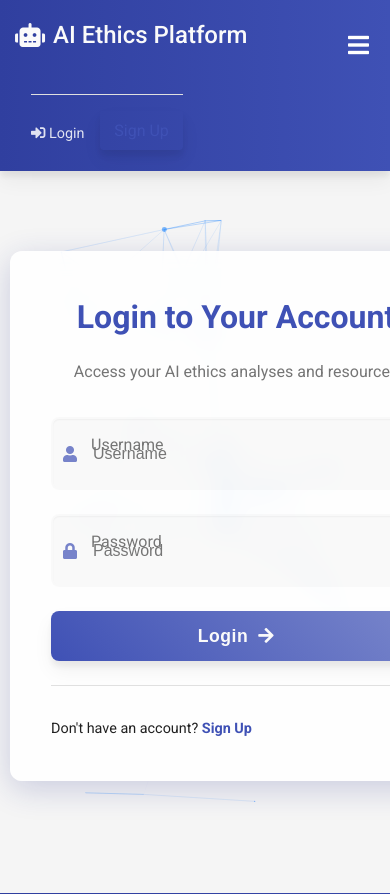
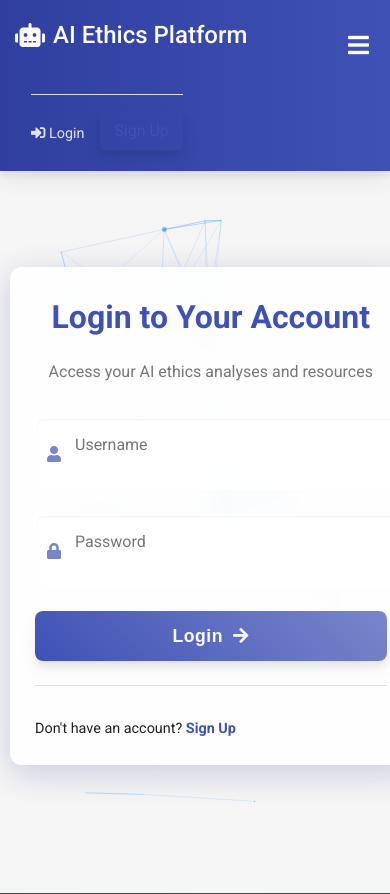
Before and after one commit to PRASAD005-BOT/ResponsibleAI, a Django app: page /login/ in a window 390 px wide; the page is wider, and only the part inside the window is pictured. Shown: the top 894 px of that part. Run offline with Django 4.2, Linux system fonts and the light colour scheme; some libraries are stand-ins or nearby versions.

Commit message:
Improve login/signup responsiveness and remove placeholder text.
Replit-Commit-Author: Agent
Replit-Commit-Session-Id: b4cf5a66-f75c-40a1-96df-b70908bdc1e8
Replit-Commit-Screenshot-Url: https://storage.googleapis.com/screenshot-production-us-central1/691ba109-98b6-41e7-9efd-1fc97784c707/5472dbf1-8ea9-4d44-886c-72e481cc00f6.jpg

```diff
--- a/dashboard/forms.py
+++ b/dashboard/forms.py
@@ -72,11 +72,11 @@ class CustomLoginForm(AuthenticationForm, BaseForm):
     """Enhanced login form with styling"""
 
     username = forms.CharField(
-        widget=forms.TextInput(attrs={'class': 'form-control', 'placeholder': 'Username'})
+        widget=forms.TextInput(attrs={'class': 'form-control'})
     )
 
     password = forms.CharField(
-        widget=forms.PasswordInput(attrs={'class': 'form-control', 'placeholder': 'Password'})
+        widget=forms.PasswordInput(attrs={'class': 'form-control'})
     )
 
 class UserProfileForm(forms.ModelForm, BaseForm):
--- a/static/css/enhanced.css
+++ b/static/css/enhanced.css
@@ -594,6 +594,7 @@ html {
 .auth-container {
   padding: 2.5rem;
   max-width: 500px;
+  width: 90%;
   margin: 2rem auto;
   transition: transform 0.3s ease, box-shadow 0.3s ease;
 }
@@ -601,6 +602,15 @@ html {
 .auth-container:hover {
   transform: translateY(-5px);
   box-shadow: 0 15px 35px rgba(50, 50, 93, 0.1), 0 5px 15px rgba(0, 0, 0, 0.07);
+}
+
+/* Responsive auth container */
+@media (max-width: 767.98px) {
+  .auth-container {
+    padding: 1.5rem;
+    width: 95%;
+    margin: 1rem auto;
+  }
 }
 
 .auth-header {
@@ -650,7 +660,8 @@ html {
   border-radius: 8px;
   height: 50px;
   border: 2px solid transparent;
-  background-color: rgba(0, 0, 0, 0.02);
+  background-color: rgba(255, 255, 255, 0.8);
+  color: var(--text-dark);
   transition: all 0.3s ease;
 }
 
@@ -1005,8 +1016,14 @@ html {
   }
 
   .form-control {
-    background-color: rgba(255, 255, 255, 0.05);
-    color: #eee;
+    background-color: rgba(255, 255, 255, 0.15);
+    color: #fff;
+    border-color: rgba(255, 255, 255, 0.2);
+  }
+
+  .input-with-icon .form-control {
+    background-color: rgba(255, 255, 255, 0.15);
+    color: #fff;
   }
 
   .code-block {
--- a/static/css/responsive.css
+++ b/static/css/responsive.css
@@ -122,10 +122,32 @@
     flex-direction: column;
   }
 
+  .form-row .form-group {
+    flex: 0 0 100%;
+    max-width: 100%;
+    margin-bottom: 1.5rem;
+  }
+
+  .form-row .col-md-6 {
+    flex: 0 0 100%;
+    max-width: 100%;
+    margin-bottom: 1rem;
+  }
+
   .form-col {
     flex: 0 0 100%;
     max-width: 100%;
     margin-bottom: 1rem;
+  }
+
+  /* Auth container responsiveness */
+  .auth-container {
+    width: 95%;
+    padding: 1.5rem;
+  }
+
+  .auth-title {
+    font-size: 1.8rem;
   }
 
   /* Adjust button sizes */
```
